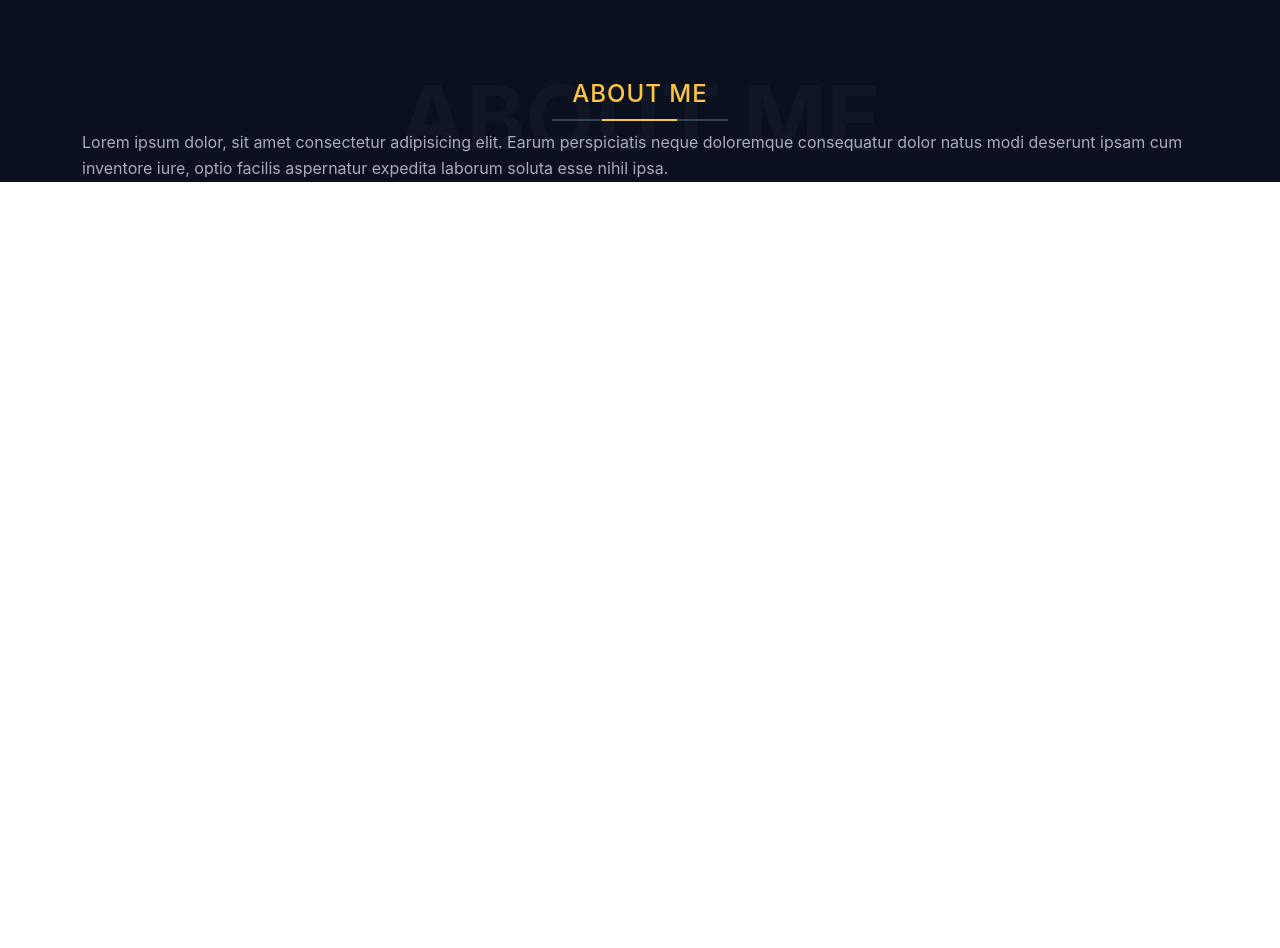
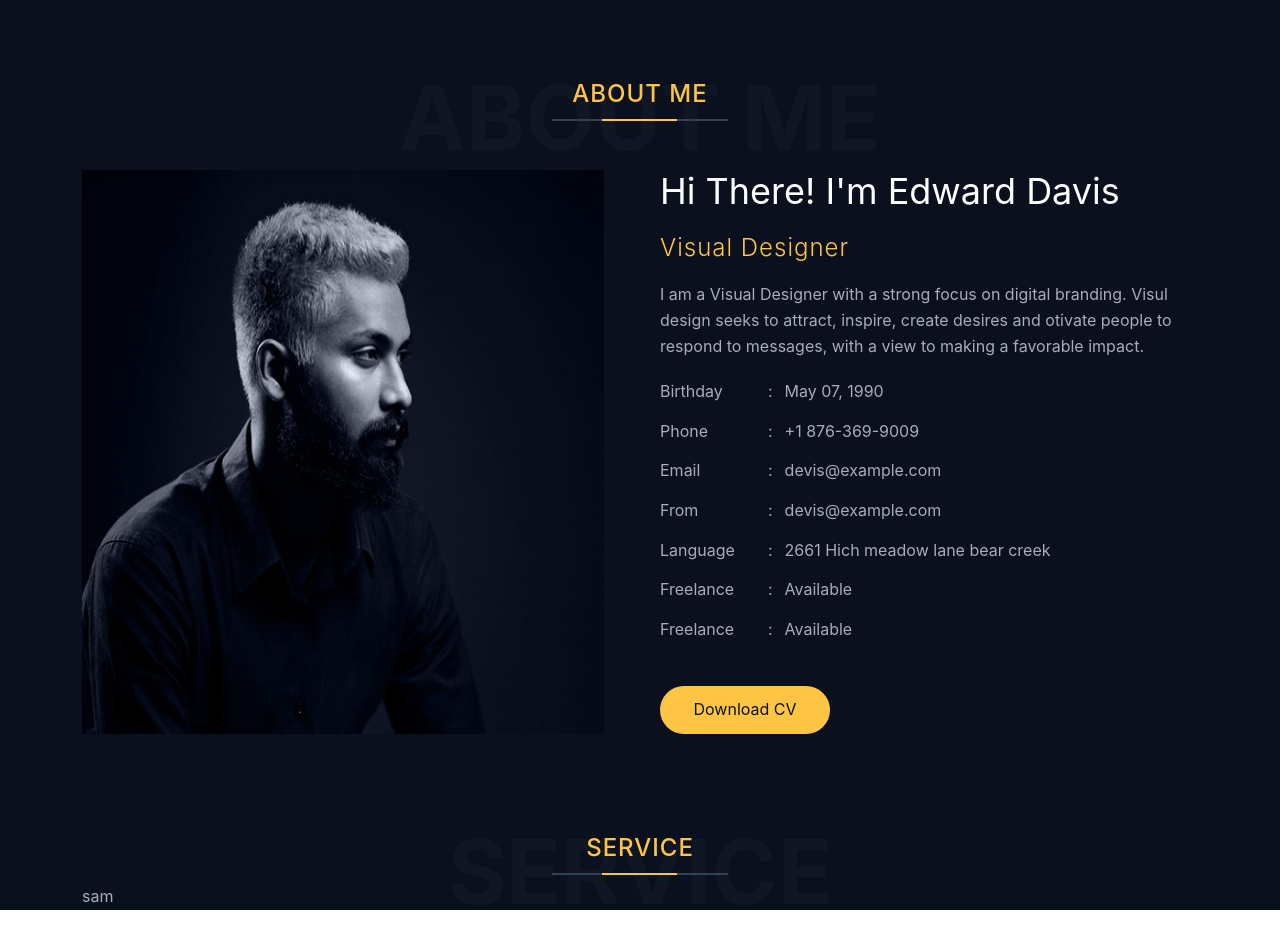
Before and after one commit to samratmahmud/davis_portfolio, a Next.js app: page / in a window 1280 px wide. Shown: the part 820-1768 px from the top of the page. Before the commit the page ends 1102 px from the top, so only its background shows below. Built offline with nearby package versions, Linux system fonts and the light colour scheme.

Commit message:
service components create

```diff
--- a/src/app/home/About.tsx
+++ b/src/app/home/About.tsx
@@ -1,17 +1,75 @@
+import Buttons from "@/components/common/Buttons";
 import Tittle from "@/components/common/Title";
+import Link from "next/link";
 import React from "react";
+
+const profileDetails = [
+  {
+    question: "Birthday",
+    answer: "May 07, 1990",
+  },
+  {
+    question: "Phone",
+    answer: "+1 876-369-9009",
+  },
+  {
+    question: "Email",
+    answer: "devis@example.com",
+  },
+  {
+    question: "From",
+    answer: "devis@example.com",
+  },
+  {
+    question: "Language",
+    answer: "2661 Hich meadow lane bear creek",
+  },
+  {
+    question: "Freelance",
+    answer: "Available",
+  },
+  {
+    question: "Freelance",
+    answer: "Available",
+  },
+];
 
 function About() {
   return (
-    <section>
+    <section id="about">
       <div className="container my-100">
-        <Tittle />
-        <p>
-          Lorem ipsum dolor, sit amet consectetur adipisicing elit. Earum
-          perspiciatis neque doloremque consequatur dolor natus modi deserunt
-          ipsam cum inventore iure, optio facilis aspernatur expedita laborum
-          soluta esse nihil ipsa.
-        </p>
+        <div className="mb-10">
+          <Tittle title="ABOUT ME" section="ABOUT ME" />
+        </div>
+        <div className="grid grid-cols-2 gap-10">
+          <img className="w-full h-full pr-4" src="/images/about.jpg" alt="" />
+          <div>
+            <h2 className="text-5xl mb-5 text-gray-100">
+              Hi There! I'm Edward Davis
+            </h2>
+            <h4 className="text-lg font-light text-primary mb-5">
+              Visual Designer
+            </h4>
+            <p className="mb-5">
+              I am a Visual Designer with a strong focus on digital branding.
+              Visul design seeks to attract, inspire, create desires and otivate
+              people to respond to messages, with a view to making a favorable
+              impact.
+            </p>
+            <div className="flex flex-col gap-3.5 mb-11">
+              {profileDetails.map(({question, answer}, index) => (
+                <div key={index} className="flex items-center gap-3">
+                  <span className="min-w-24">{question}</span>
+                  <span>:</span>
+                  <span>{answer}</span>
+                </div>
+              ))}
+            </div>
+            <Link href="" className="flex">
+              <Buttons name="Download CV" />
+            </Link>
+          </div>
+        </div>
       </div>
     </section>
   );
--- a/src/app/home/Header.tsx
+++ b/src/app/home/Header.tsx
@@ -18,7 +18,10 @@ const socialItems = [
 
 function Header() {
   return (
-    <section className="py-28 grid place-content-center h-screen bg-slate-800">
+    <section
+      id="header"
+      className="py-28 grid place-content-center h-screen bg-slate-800"
+    >
       <div className="container">
         <div className="mb-5">
           <img
--- /dev/null
+++ b/src/app/home/Service.tsx
@@ -0,0 +1,17 @@
+import Title from "@/components/common/Title";
+import React from "react";
+
+function Service() {
+  return (
+    <section>
+      <div className="container my-100">
+        <div>
+          <Title title="SERVICE" section="SERVICE" />
+        </div>
+        <div>sam</div>
+      </div>
+    </section>
+  );
+}
+
+export default Service;
--- a/src/app/page.tsx
+++ b/src/app/page.tsx
@@ -1,11 +1,13 @@
 import About from "./home/About";
 import Header from "./home/Header";
+import Service from "./home/Service";
 
 export default function Home() {
   return (
     <main>
       <Header />
       <About />
+      <Service />
     </main>
   );
 }
--- /dev/null
+++ b/src/components/common/Buttons.tsx
@@ -0,0 +1,16 @@
+import React from "react";
+
+interface buttonProps {
+  name: string;
+}
+
+function Buttons(props: buttonProps) {
+  const {name} = props;
+  return (
+    <div className="bg-primary text-gray-900 rounded-full py-[11px] px-5 min-w-[170px] text-center">
+      {name}
+    </div>
+  );
+}
+
+export default Buttons;
--- a/src/components/common/Title.tsx
+++ b/src/components/common/Title.tsx
@@ -1,16 +1,22 @@
 import React from "react";
 
-function Title() {
+interface titleProps {
+  title: string;
+  section: string;
+}
+
+function Title(props: titleProps) {
+  const {title, section} = props;
   return (
     <div>
       <h2 className="text-lg font-medium text-primary text-center relative z-10 mb-2.5">
-        ABOUT ME
+        {title}
       </h2>
       <div className="bg-slate-700 w-44 h-0.5 m-auto relative z-10">
         <span className="bg-primary w-[75px] h-0.5 absolute translate-x-2/3" />
       </div>
       <p className="text-8xl font-bold text-slate-800 text-center -mt-4">
-        ABOUT ME
+        {section}
       </p>
     </div>
   );
--- /dev/null
+++ b/src/components/global/navbar/NavItem.tsx
@@ -0,0 +1,26 @@
+import Link from "next/link";
+import React from "react";
+
+interface navItemProps {
+  title: string;
+  link: string;
+  isActive: boolean;
+  handelClick: () => void;
+}
+
+function NavItem(props: navItemProps) {
+  const {title, link, isActive, handelClick} = props;
+  return (
+    <Link
+      href={link}
+      onClick={handelClick}
+      className={`duration-300 py-3.5 font-roboto uppercase ${
+        !isActive ? "text-gray-100 hover:text-gray-700" : "text-primary"
+      }`}
+    >
+      {title}
+    </Link>
+  );
+}
+
+export default NavItem;
--- a/src/components/global/navbar/Navbar.tsx
+++ b/src/components/global/navbar/Navbar.tsx
@@ -1,14 +1,16 @@
+"use client";
 import Link from "next/link";
-import React from "react";
+import React, {useState} from "react";
+import NavItem from "./NavItem";
 
 const navItems = [
   {
     title: "HOME",
-    link: "#",
+    link: "#header",
   },
   {
     title: "ABOUT",
-    link: "#",
+    link: "#about",
   },
   {
     title: "RESUME",
@@ -29,6 +31,8 @@ const navItems = [
 ];
 
 function Navbar() {
+  const [tab, setTab] = useState(-1);
+
   return (
     <nav className="bg-gray-900 opacity-90 py-3.5 fixed left-0 right-0 z-[1020]">
       <div className="container">
@@ -39,13 +43,13 @@ function Navbar() {
           <div className="flex items-center gap-11">
             <div className="flex gap-10">
               {navItems.map(({title, link}, index) => (
-                <Link
-                  href={link}
+                <NavItem
                   key={index}
-                  className="text-gray-100 hover:text-gray-700 duration-300 py-3.5 font-roboto uppercase"
-                >
-                  {title}
-                </Link>
+                  title={title}
+                  link={link}
+                  isActive={index === tab}
+                  handelClick={() => setTab(index)}
+                />
               ))}
             </div>
             <div className="border border-gray-100 h-5" />
--- a/src/style/globals.css
+++ b/src/style/globals.css
@@ -12,16 +12,12 @@
 }
 
 body {
-  @apply font-inter;
-  font-size: 14px;
-  line-height: 1.6em;
-  font-weight: 400;
-  color: #a9adb8;
+  @apply font-inter text-9xl font-normal text-gray-700;
 }
 
 @media screen and (min-width: 992px) {
   body {
-    font-size: 16px;
+    @apply text-[16px] leading-[1.6em];
   }
 }
 
--- a/tailwind.config.ts
+++ b/tailwind.config.ts
@@ -39,6 +39,7 @@ const config: Config = {
       "6xl": ["40px", {lineHeight: "1.2em"}],
       "7xl": ["60px", {lineHeight: "1.2em"}],
       "8xl": ["90px", {lineHeight: ""}],
+      "9xl": ["14px", {lineHeight: "1.6em"}],
     },
     fontFamily: {
       inter: ["Inter", ...fontFamily.sans],
```
Also changed, not shown: public/images/about.jpg (added).
